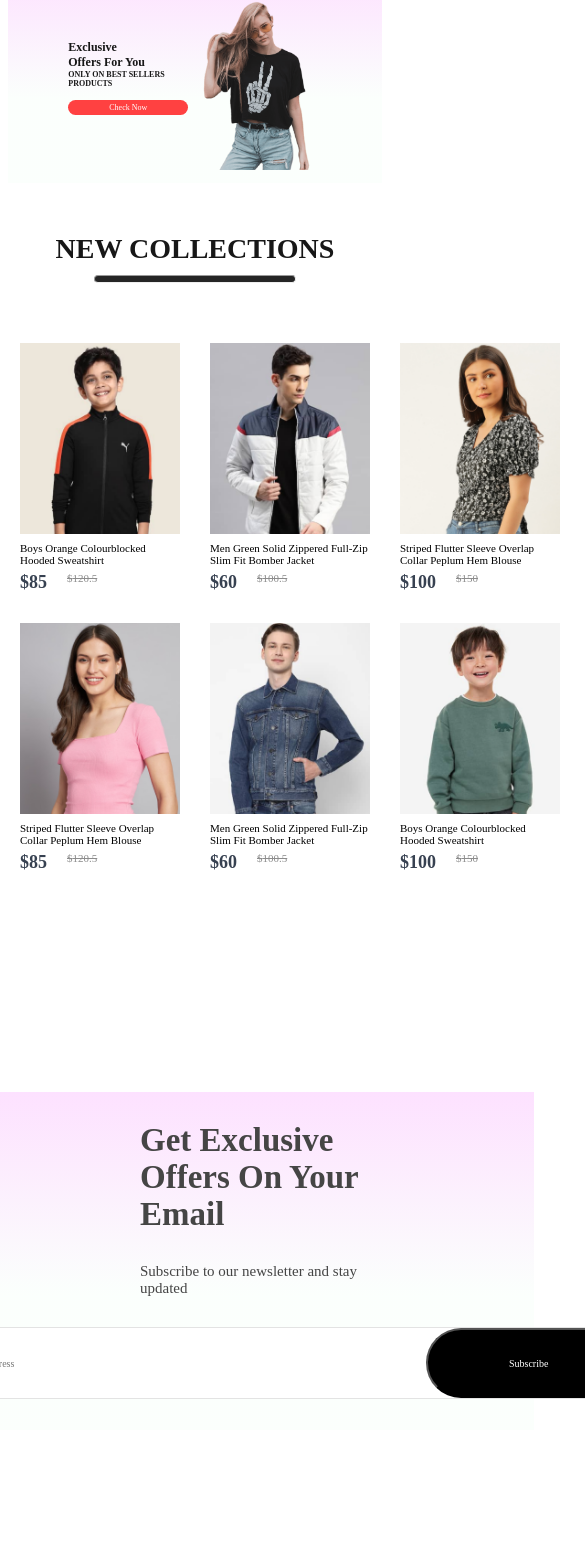
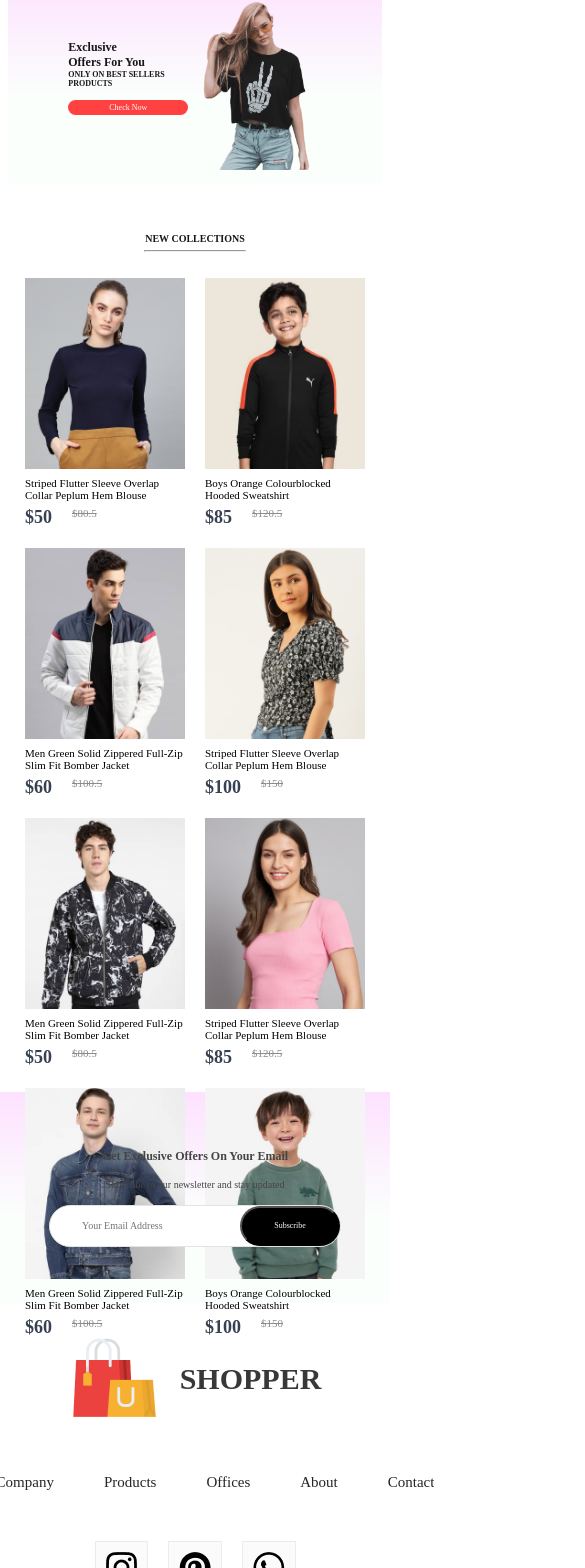
Before and after one commit to jackiejr18/react-ecommerce, a React (Create React App) app in the folder frontend/: page / in a window 390 px wide. Shown: the part 1688-3256 px from the top of the page, 585 px wide, since content can reach past the window. Built offline with nearby package versions, Linux system fonts and the light colour scheme.

Commit message:
newsletter subscription responsove

```diff
--- a/frontend/src/Components/NewCollections/NewCollections.css
+++ b/frontend/src/Components/NewCollections/NewCollections.css
@@ -26,3 +26,64 @@
   margin-top: 50px;
   gap: 30px;
 }
+
+@media(max-width:1280px) {
+
+  .new-collections h1 {
+    font-size: 28px;
+  }
+
+  .new-collections hr {
+    width: 160px;
+    height: 4px;
+  }
+
+  .collections {
+    gap: 20px;
+    margin-top: 30px;
+  }
+}
+
+@media(max-width:1024px) {
+
+  .new-collections h1 {
+    font-size: 18px;
+  }
+
+  .new-collections hr {
+    width: 120px;
+    height: 3px;
+  }
+
+  .collections {
+    gap: 15px;
+    margin-top: 20px;
+  }
+}
+
+@media(max-width:800px) {
+  .new-collections {
+    gap: 6px;
+  }
+
+  .new-collections h1 {
+    font-size: 10px;
+  }
+
+  .new-collections hr {
+    width: 100px;
+  }
+
+  .collections {
+    gap: 5px;
+  }
+}
+
+@media(max-width:500px) {
+
+  .collections {
+    display: grid;
+    grid-template-columns: 1fr 1fr;
+    gap: 20px;
+  }
+}
--- a/frontend/src/Components/NewsLetter/NewsLetter.css
+++ b/frontend/src/Components/NewsLetter/NewsLetter.css
@@ -54,3 +54,124 @@
   font-size: 10px;
   cursor: pointer;
 }
+
+@media(max-width:1280px) {
+  .newsletter {
+    padding: 0px 80px;
+    margin-bottom: 120px;
+    gap: 20px;
+  }
+
+  .newsletter h1 {
+    font-size: 25px;
+  }
+
+  .newsletter p {
+    font-size: 12px;
+  }
+
+  .newsletter div {
+    width: 600px;
+    height: 60px;
+  }
+
+  .newsletter div input {
+    width: 400px;
+  }
+
+  .newsletter div button {
+    width: 160px;
+    height: 60px;
+  }
+}
+
+@media(max-width:1024px) {
+  .newsletter {
+    margin-bottom: 60px;
+  }
+
+  .newsletter h1 {
+    font-size: 20px;
+  }
+
+  .newsletter p {
+    font-size: 12px;
+  }
+
+  .newsletter div {
+    width: 500px;
+    height: 50px;
+  }
+
+  .newsletter div input {
+    width: 300px;
+    font-size: 12px;
+  }
+
+  .newsletter div button {
+    width: 120px;
+    height: 50px;
+    font-size: 12px;
+  }
+}
+
+@media(max-width:800px) {
+  .newsletter {
+    margin-bottom: 30px;
+    height: 35vh;
+  }
+
+  .newsletter h1 {
+    font-size: 15px;
+  }
+
+  .newsletter p {
+    font-size: 12px;
+  }
+
+  .newsletter div {
+    width: 400px;
+    height: 40px;
+  }
+
+  .newsletter div input {
+    width: 200px;
+    font-size: 10px;
+  }
+
+  .newsletter div button {
+    width: 100px;
+    height: 40px;
+    font-size: 12px;
+  }
+}
+
+@media(max-width:500px) {
+  .newsletter {
+    height: 25vh;
+    width: 100%;
+    padding: 0;
+    gap: 15px;
+  }
+
+  .newsletter h1 {
+    font-size: 12px;
+  }
+
+  .newsletter p {
+    font-size: 10px;
+    max-width: 200px;
+  }
+
+  .newsletter div {
+    width: 290px;
+  }
+
+  .newsletter div input {
+    width: 130px;
+  }
+
+  .newsletter div button {
+    font-size: 8px;
+  }
+}
```
